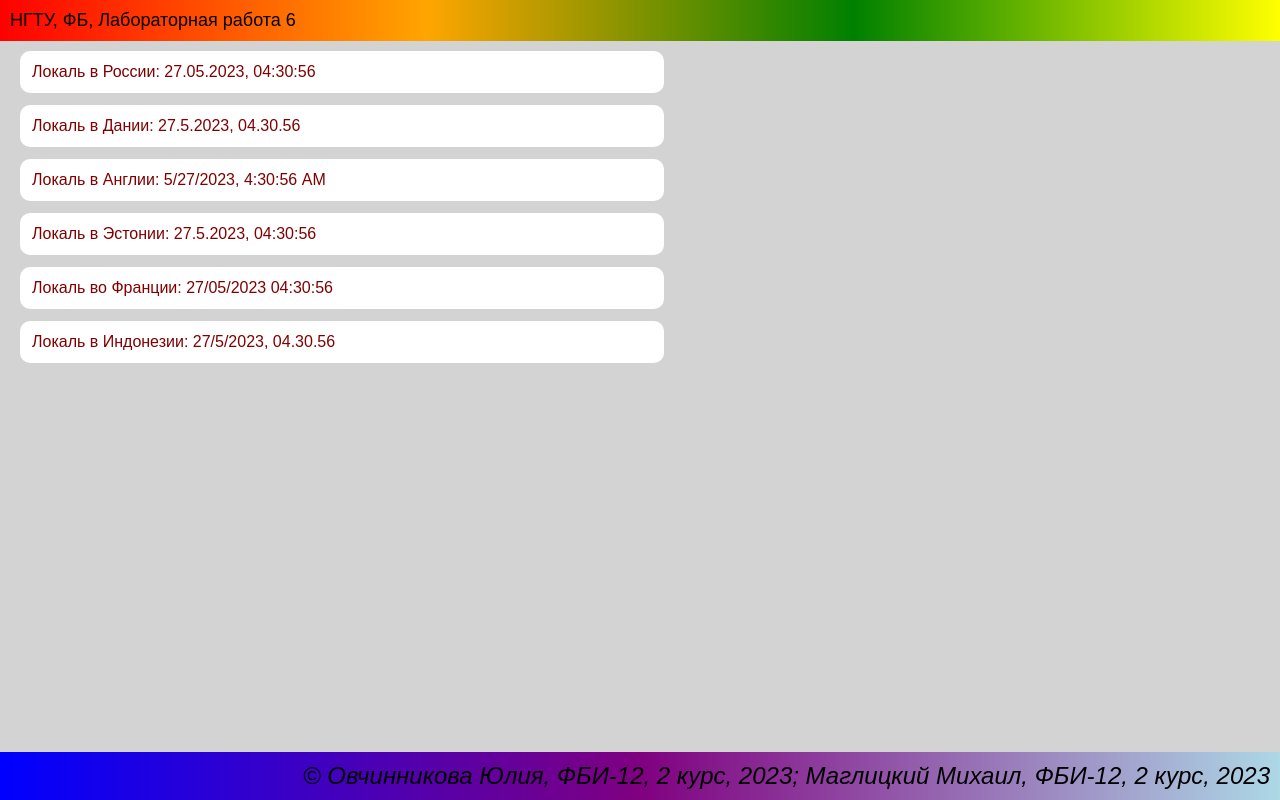
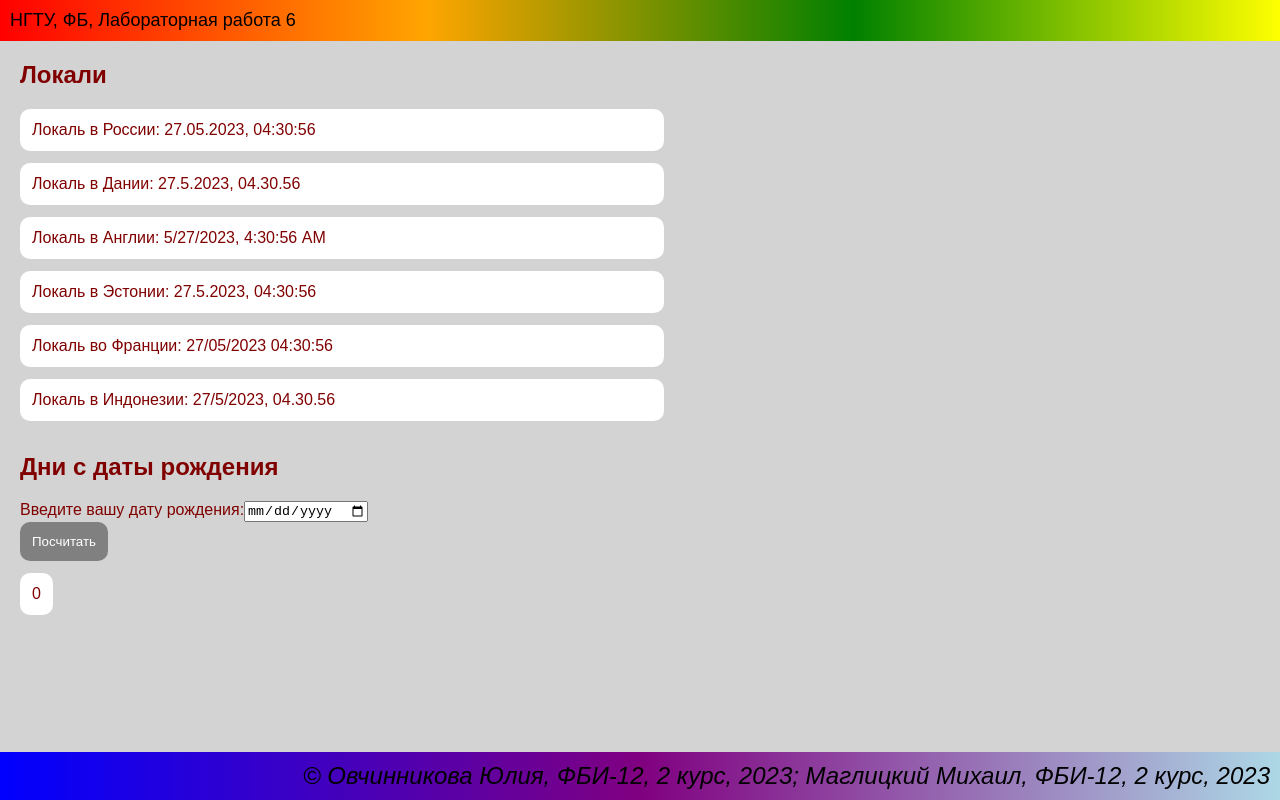
Before and after one commit to UlyaKastrulya/web-programming-nstu, a plain HTML site: page lab8.html in a window 1280 px wide. Drawn offline with Linux system fonts and the light colour scheme.

Commit message:
Кол-во дней с даты рождения

```diff
--- a/lab8.html
+++ b/lab8.html
@@ -13,8 +13,30 @@
             background-color: white;
             margin-bottom: 12px;
             border-radius: 10px;
-            display: block;
+            display: inline-block;
             width: 50%;
+        }
+
+        #result {
+            margin-top: 12px;
+            padding: 12px;
+            background-color: white;
+            margin-bottom: 12px;
+            border-radius: 10px;
+            display: inline-block;
+            margin-bottom: 12px;
+        }
+
+        button {
+            padding: 12px;
+            border-radius: 10px;
+            border: 0;
+            background-color: grey;
+            color: white;
+        }
+
+        button:hover {
+            background-color: dimgrey;
         }
     </style>
 </head>
@@ -23,9 +45,12 @@
         НГТУ, ФБ, Лабораторная работа 6
     </header>
     <main>
-        <div id="current-date">
-
-        </div>
+        <h2>Локали</h2>
+        <div id="current-date"></div>
+        <h2>Дни с даты рождения</h2>
+        <label>Введите вашу дату рождения:<input type="date" placeholder="Дата рождения" id="birth"></label><br>
+        <button onclick="showDaysCount()">Посчитать</button><br>
+        <div id="result">0</div><br>
     </main>
     <footer>
         &copy; Овчинникова Юлия, ФБИ-12, 2 курс, 2023; Маглицкий Михаил, ФБИ-12, 2 курс, 2023
--- a/lab8.js
+++ b/lab8.js
@@ -31,3 +31,10 @@ function showDate() {
     date_block_id.innerHTML = `Локаль в Индонезии: ${(new Date()).toLocaleString('id')}`;
     out.appendChild(date_block_id);
 }
+
+function showDaysCount() {
+    let out = document.getElementById('result');
+    let today = new Date();
+    let birthday = new Date((document.querySelector('input[type=date]')).value);
+    out.innerHTML = `Количество дней с момента рождения: ${Math.floor((today - birthday) / 86400000)}`;
+}
```
